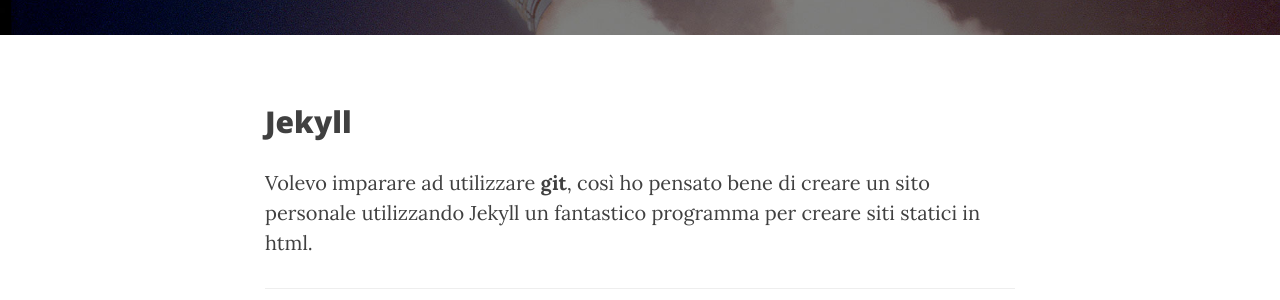
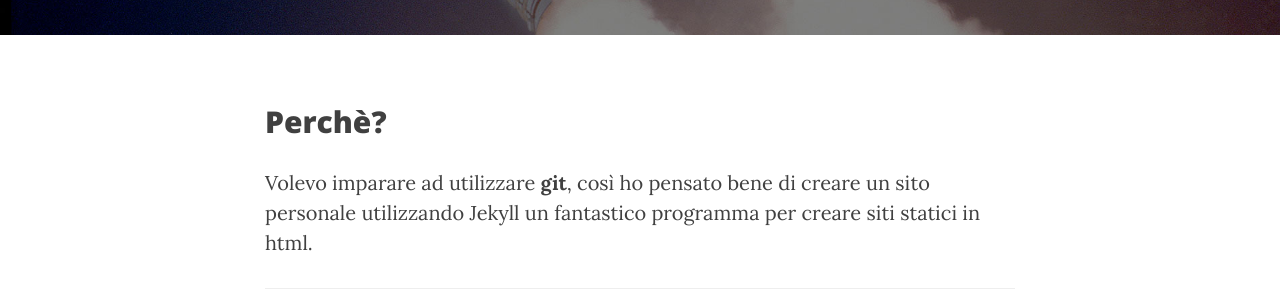
Before and after one commit to bluvertigo/gentiliandrea.it, a Jekyll site: the page built from _posts/2015-10-03-jekyll.md, in a window 1280 px wide. Shown: the part 441-741 px from the top of the page. Built offline with Jekyll 4.4.1, drawn with Linux system fonts in a browser that asks for light colours; nearby versions of some CDN libraries.

Commit message:
Modificato testo blog

```diff
--- a/_posts/2015-10-03-jekyll.md
+++ b/_posts/2015-10-03-jekyll.md
@@ -7,5 +7,5 @@
 header-img: "img/post-bg-01.jpg"
 ---
 
-## Jekyll
+## Perchè?
 Volevo imparare ad utilizzare **git**, così ho pensato bene di creare un sito personale utilizzando Jekyll un fantastico programma per creare siti statici in html.
--- a/blog.html
+++ b/blog.html
@@ -1,7 +1,7 @@
 ---
 layout: page
 title: "Blog"
-description: "A Clean Blog Theme by Start Bootstrap"
+description: "Blog creato con Jekyll"
 header-img: "img/post-bg-03.jpg"
 ---
 
```
